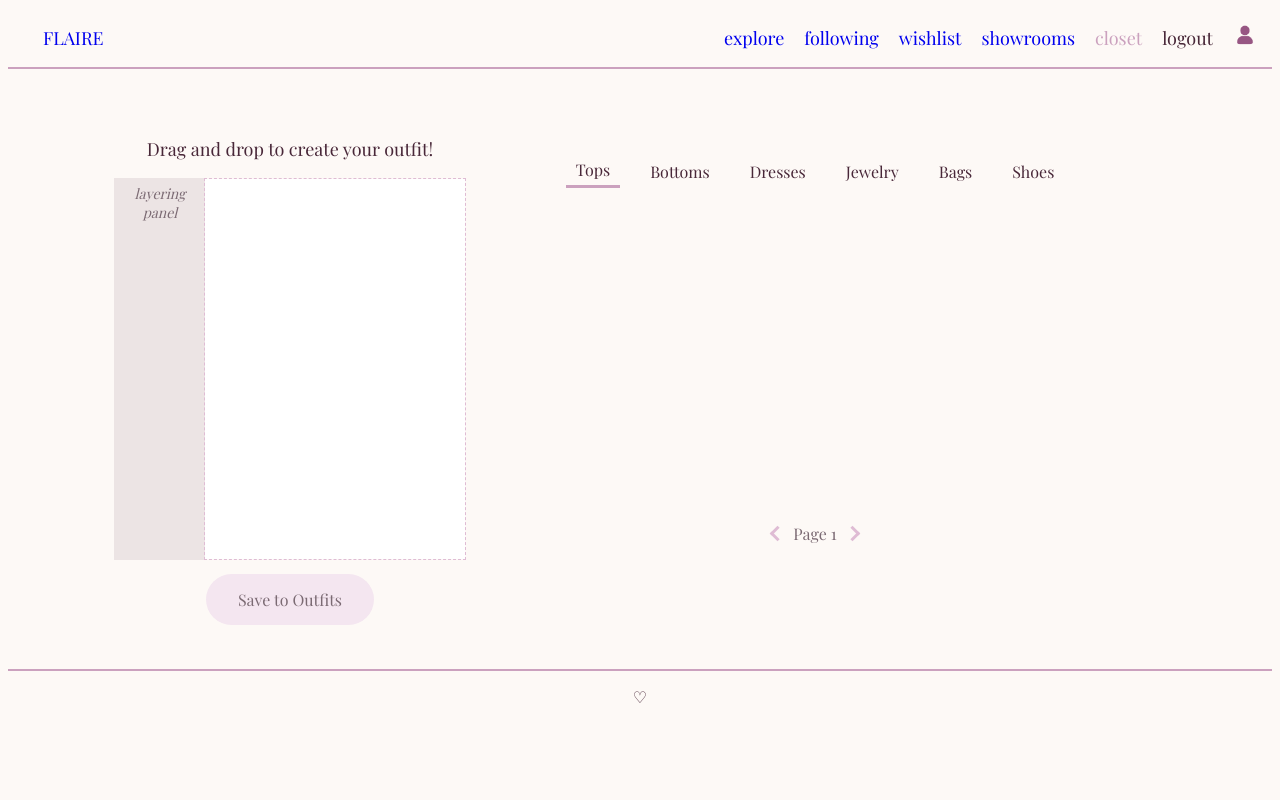
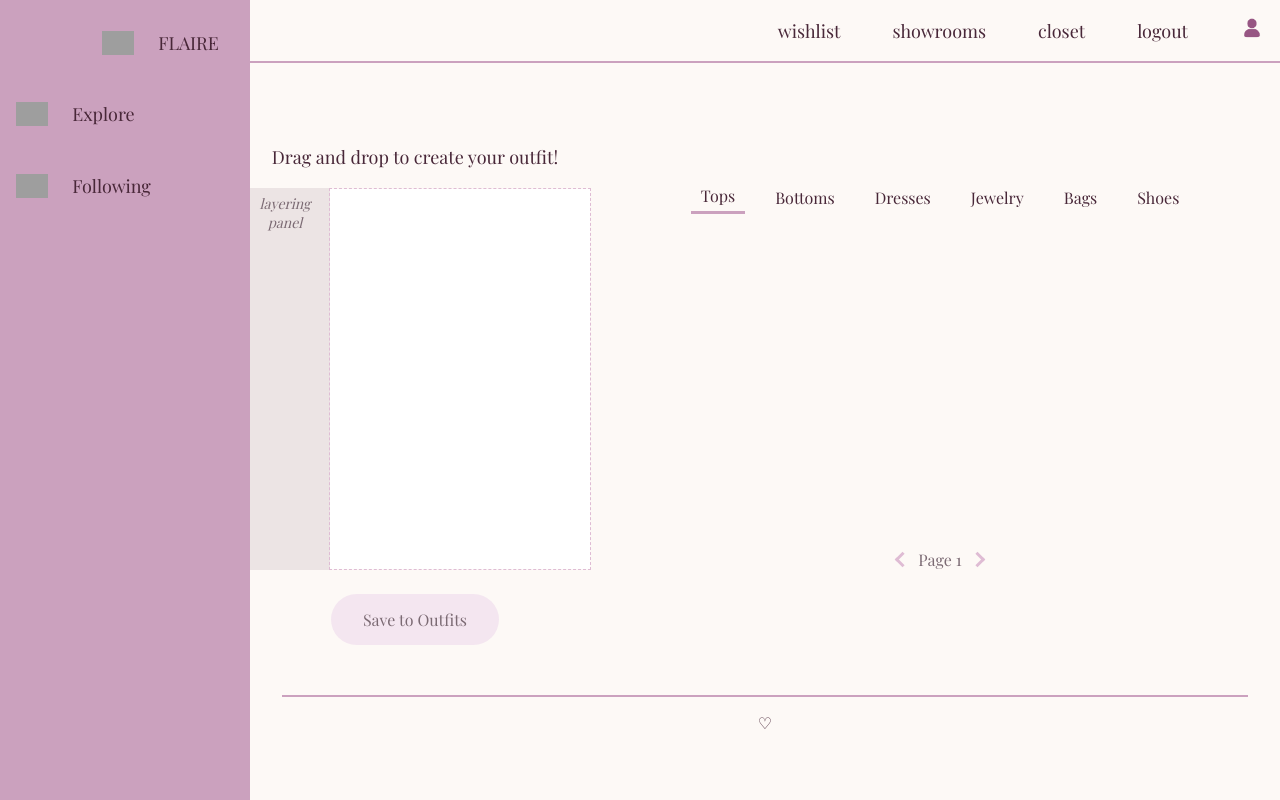
Before and after one commit to ninasandejas/FLAIRE_CSCI42, a Django app: page /closet/ in a window 1280 px wide. Run offline with Django 3.2, Linux system fonts and the light colour scheme; the visitor is signed in with stand-in values (Sample User, id 1); data that the repository does not hold is empty; grey boxes are pictures that could not be loaded.

Commit message:
Vertical navbar for explore and following.

```diff
--- a/flaire/static/css/base.css
+++ b/flaire/static/css/base.css
@@ -1,10 +1,21 @@
 * {
     font-family: 'Playfair Display';
+    margin: 0;
+    padding: 0;
+    box-sizing: border-box;
 }
 
 body {
     background-color: #FDF9F6;
     color: #482738;
+    display: grid;
+    grid-template-columns: 250px 1fr;
+    min-height: 100vh;
+    transition: grid-template-columns 0.3s ease;
+}
+
+body.sidebar-hidden {
+    grid-template-columns: 0 1fr;
 }
 
 p,
@@ -12,47 +23,99 @@ li {
     font-size: 18px;
 }
 
-#header {
-    border-bottom: 2px solid #CBA1BE;
-    padding: 15px;
+a {
+    text-decoration: none;
+    color: #482738;
+}
+
+a:visited {
+    color: #482738;
+}
+
+a:hover,
+.logout-button:hover,
+.navbar li a:hover {
+    text-decoration: underline;
+}
+
+.sidebar {
+    height: 100vh;
+    padding: 1em;
+    background-color: #CBA1BE;
+    position: sticky;
+    top: 0;
+    overflow: hidden;
+    transition: opacity 0.3s ease, width 0.3s ease;
+}
+
+body.sidebar-hidden .sidebar {
+    width: 0;
+    opacity: 0;
+    pointer-events: none;
+}
+
+.sidebar ul {
+    list-style-type: none;
+    padding: 0;
+}
+
+.sidebar ul li {
+    display: flex;
+    align-items: center;
+    gap: 0.5em;
+    margin-bottom: 1em;
+    white-space: nowrap;
+}
+
+.sidebar > ul > li:first-child {
+    display: flex;
+    justify-content: flex-end;
+    margin-bottom: 16px;
+    cursor: pointer;
+}
+
+.sidebar a,
+.sidebar .logo {
+    border-radius: 0.5em;
+    padding: 0.85em;
+    text-decoration: none;
+    color: #482738;
+    display: flex;
+    align-items: center;
+    gap: 1em;
+}
+
+.main-content {
+    display: flex;
+    flex-direction: column;
+    height: 100vh;
+    overflow: hidden;
 }
 
 .navbar {
     list-style-type: none;
-    /* Remove bullets */
-    margin: 0;
-    padding: 0;
     display: flex;
-    /* Ensure horizontal layout */
     align-items: center;
-    /* Center items vertically */
-    justify-content: space-between;
-    /* Push nav-left to left and nav-right to right */
+    justify-content: flex-end;
+    gap: 2em;
+    border-bottom: 2px solid #CBA1BE;
+    padding: 1em;
+    background-color: #FDF9F6;
 }
 
-ul.navbar {
-    list-style-type: none;
-    margin: 0;
-    padding: 0;
-    display: flex;
-    align-items: center;
-    user-select: none;
-}
-
-ul.navbar li:first-child {
-    margin-right: auto;
-}
-
-ul.navbar li {
+.navbar li {
     display: inline;
     margin-left: 20px;
     font-size: 18px;
 }
 
-a {
-    text-decoration: none;
+.page-content {
+    padding: 2em;
+    overflow-y: auto;
+    flex-grow: 1;
 }
 
+/* Logout Form */
 .logout-form {
     display: inline;
     margin: 0;
@@ -68,28 +131,5 @@ a {
     cursor: pointer;
     text-transform: lowercase;
     padding: 0;
-}
-
-.logout-button:hover,
-.navbar li a:hover {
-    text-decoration: underline;
-}
-
-a:visited {
-    color: #482738;
-}
-
-.active a {
-    color: #CBA1BE;
-}
-
-.logout-button {
-    background: none;
-    border: none;
-    color: inherit;
-    font-size: inherit;
-    cursor: pointer;
-    padding: 0;
-    font-family: inherit;
     text-decoration: none;
 }
--- a/flaire/templates/base.html
+++ b/flaire/templates/base.html
@@ -11,18 +11,26 @@
     <title>Flaire</title>
 </head>
 
-<body class="for-specific">
-    <nav id="header">
-        <ul class="navbar">
-            <li class="{% if active_tab == 'home'%}active{% endif %}" style="float:left">
-                <a href="{% url 'home'%}">FLAIRE</a>
+<body>
+    <div class="sidebar">
+        <ul>
+            <li id="sidebar-toggle">
+                <img src="{% static 'img/menu.png' %}" alt="Menu" style="height: 24px">
+                <a href="#">FLAIRE</a>
             </li>
-            <li class="{% if active_tab == 'explore' %}active{% endif %}">
-                <a href="{% url 'social:explore' %}">explore</a>
+            <li>
+                <img src="{% static 'img/explore.png' %}" alt="Menu" style="height: 24px">
+                <a href="{% url 'social:explore'%}">Explore</a>
             </li>
-            <li class="{% if active_tab == 'following' %}active{% endif %}">
-                <a href="{% url 'social:following' %}">following</a>
+            <li>
+                <img src="{% static 'img/following.png' %}" alt="Menu" style="height: 24px">
+                <a href="{% url 'social:following'%}">Following</a>
             </li>
+        </ul>
+    </div>
+
+    <div class="main-content">
+        <nav class="navbar">
             <li class="{% if active_tab == 'wishlist'%}active{% endif %}">
                 <a href="{% url 'user_management:wishlist' %}">wishlist</a>
             </li>
@@ -33,8 +41,8 @@
                 <a href="{% url 'closet:closet' %}">closet</a>
             </li>
             {% if request.user.is_authenticated %}
-            <li class="{% if active_tab == 'closet'%}active{% endif %}">
-                <form method="POST" action="{% url 'logout' %}" class = "logout-form">
+            <li>
+                <form method="POST" action="{% url 'logout' %}" class="logout-form">
                     {% csrf_token %}
                     <button type="submit" class="logout-button">Logout</button>
                 </form>
@@ -47,18 +55,30 @@
             {% else %}
             {% if request.resolver_match.url_name != 'login' and request.resolver_match.url_name != 'signup' %}
             <li>
-                <a href="{% url 'user_management:login' %}">
-                    login
-                </a>
+                <a href="{% url 'user_management:login' %}">login</a>
             </li>
             {% endif %}
             {% endif %}
+        </nav>
+
+        <div class="page-content">
+            {% block content %}{% endblock %}
+        </div>
+    </div>
+
+    {% block scripts %}{% endblock %}
+    <script>
+        document.addEventListener('DOMContentLoaded', function () {
+            const toggle = document.getElementById('sidebar-toggle');
+            const body = document.body;
+
+            toggle.addEventListener('click', function (e) {
+                e.preventDefault();  // prevent jump from href="#"
+                body.classList.toggle('sidebar-hidden');
+            });
+        });
+    </script>
+</body>
 
 
-        </ul>
-    </nav>
-    {% block content %}{% endblock %}
-    {% block scripts %}{% endblock %}
-</body>
-
 </html>
```
